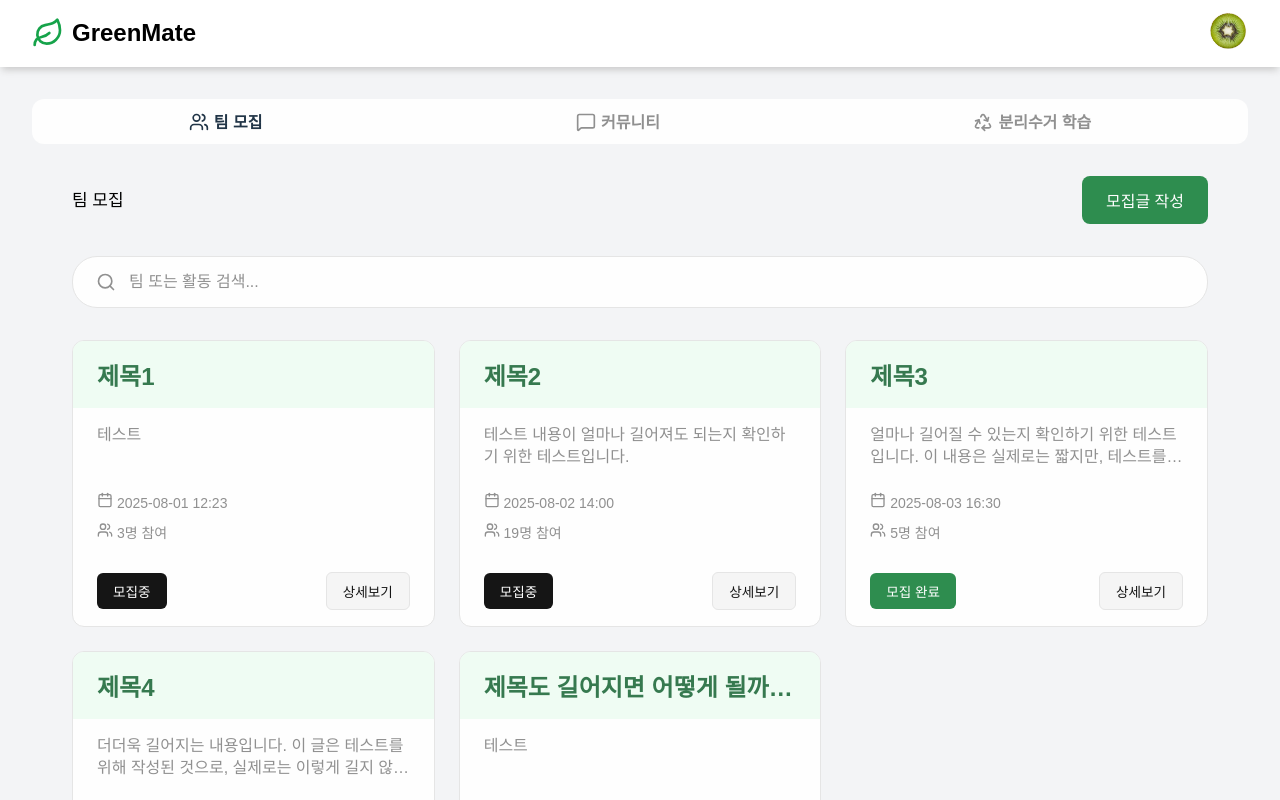
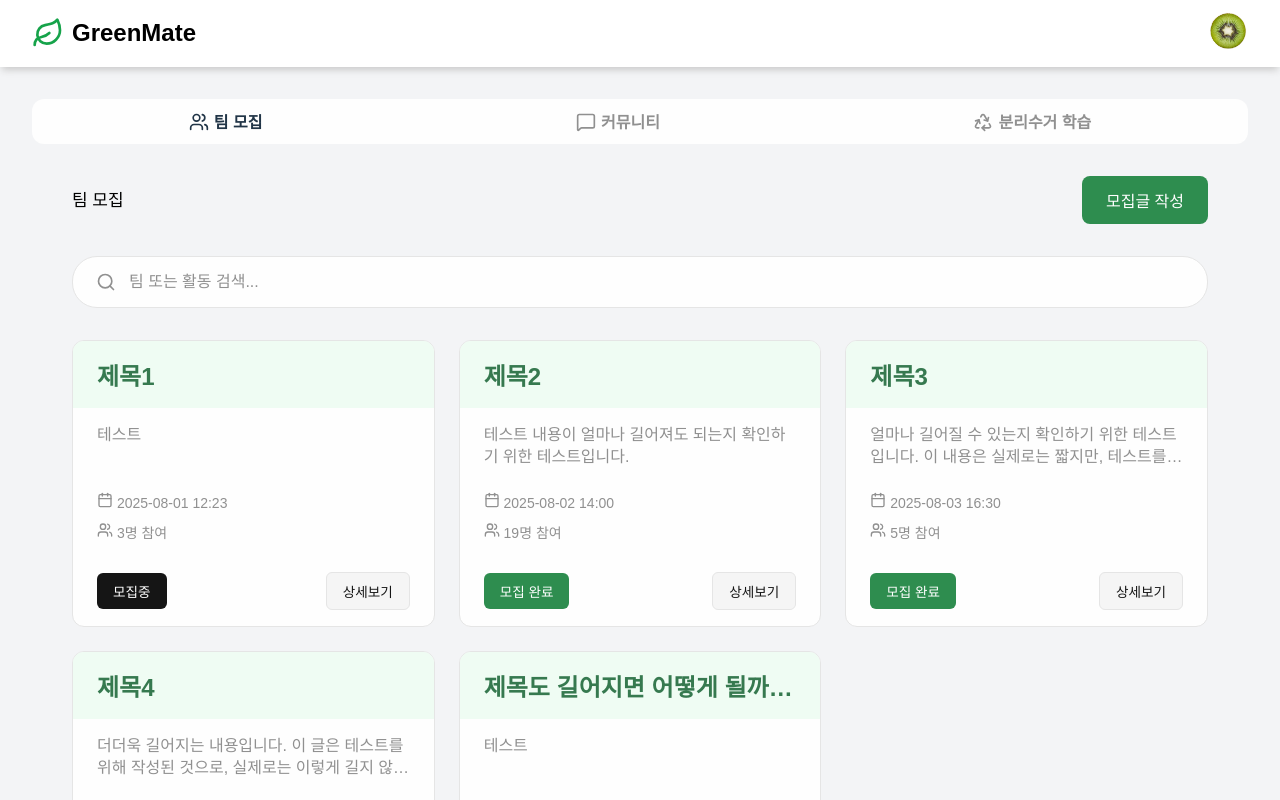
Before and after one commit to konempty/GreenMate-FE-T2, a React (Vite) app: page /post in a window 1280 px wide. Built offline with nearby package versions, Linux system fonts and the light colour scheme.

Commit message:
TEAM2-18 멘토님 리뷰 반영

```diff
--- a/src/App.tsx
+++ b/src/App.tsx
@@ -13,7 +13,6 @@ function App() {
   return (
     <BrowserRouter>
       <Routes>
-        <Route path="/post" element={<Post />} />
         <Route path="/login" element={<Login />} />
         <Route path="/signup" element={<SignUp />} />
         <Route path="/recycling-education" element={<Education />} />
@@ -21,8 +20,11 @@ function App() {
           <Route index element={<Community />} />
           <Route path=":id" element={<CommunityDetail />} />
         </Route>
-        <Route path="/post/create" element={<CreatePost />} />
-        <Route path="/post/:id" element={<DetailPost />} />
+        <Route path="/post">
+          <Route index element={<Post />} />
+          <Route path="create" element={<CreatePost />} />
+          <Route path=":id" element={<DetailPost />} />
+        </Route>
       </Routes>
     </BrowserRouter>
   );
--- a/src/components/PostItem.tsx
+++ b/src/components/PostItem.tsx
@@ -11,7 +11,9 @@ const PostItem = ({ post }: { post: Post }) => {
     void navigate(`/post/${post.id}`);
   };
 
-  const isRecruitmentComplete = post.participants >= post.maxParticipants;
+  const isRecruitmentComplete =
+    post.participants >= post.maxParticipants ||
+    new Date(post.endDate) < new Date();
 
   return (
     <div className="post-item">
--- a/src/mocks/posts.ts
+++ b/src/mocks/posts.ts
@@ -35,8 +35,8 @@ export const MOCK_POSTS: Post[] = [
     description: "테스트",
     date: "2025-08-01",
     time: "12:23",
-    endDate: "2025-08-10",
-    activityDate: "2025-08-15",
+    endDate: "2025-09-10",
+    activityDate: "2025-09-15",
     images: ["/src/mocks/images/cacao.jpg"],
     maxParticipants: 10,
     participants: 3,
@@ -122,8 +122,8 @@ export const MOCK_POSTS: Post[] = [
       "이 내용은 실제로는 짧지만, 테스트를 위해 길게 작성되었습니다.",
     date: "2025-08-03",
     time: "16:30",
-    endDate: "2025-08-15",
-    activityDate: "2025-08-25",
+    endDate: "2025-09-15",
+    activityDate: "2025-09-25",
     images: [],
     maxParticipants: 5,
     participants: 5,
--- a/src/pages/DetailPost.tsx
+++ b/src/pages/DetailPost.tsx
@@ -16,6 +16,7 @@ const DetailPost = () => {
   const { id } = useParams<{ id: string }>();
   const navigate = useNavigate();
   const [isParticipating, setIsParticipating] = useState(false);
+  const [isSubmitting, setIsSubmitting] = useState(false); // 추가
 
   // 현재 사용자 ID (실제로는 인증 상태에서 가져와야 함)
   const currentUserId = "greenmate_user01"; // 임시로 설정
@@ -35,6 +36,33 @@ const DetailPost = () => {
       }
     }
   }, [post, currentUserId]);
+
+  const handleParticipateToggle = async () => {
+    // 이미 처리 중이면 무시
+    if (isSubmitting || !post) return;
+
+    setIsSubmitting(true);
+
+    try {
+      const newParticipationState = !isParticipating;
+
+      // 실제로는 여기서 API 호출
+
+      // API 호출 시뮬레이션 (실제로는 제거)
+      await new Promise((resolve) => setTimeout(resolve, 500));
+
+      setIsParticipating(newParticipationState);
+
+      // 로컬 스토리지에 참여 상태 저장
+      const participationKey = `participation_${currentUserId}_${post.id}`;
+      localStorage.setItem(participationKey, newParticipationState.toString());
+    } catch (error) {
+      console.error("참가 상태 변경 실패:", error);
+      // 에러 발생 시 사용자에게 알림 (toast 등)
+    } finally {
+      setIsSubmitting(false);
+    }
+  };
 
   if (!post) {
     return (
@@ -59,21 +87,6 @@ const DetailPost = () => {
     );
   }
 
-  const handleParticipateToggle = () => {
-    const newParticipationState = !isParticipating;
-    setIsParticipating(newParticipationState);
-
-    try {
-      // 로컬 스토리지에 참여 상태 저장
-      const participationKey = `participation_${currentUserId}_${post.id}`;
-      localStorage.setItem(participationKey, newParticipationState.toString());
-    } catch (error) {
-      console.error(error);
-    }
-
-    // 실제로는 API 호출로 참가/취소 처리
-  };
-
   // 현재 참가자 수 계산 (토글 상태에 따라)
   const currentParticipants = isParticipating
     ? post.participants + 1
@@ -82,10 +95,16 @@ const DetailPost = () => {
   // 참가 버튼 활성화 조건 체크
   const isPostOwner = currentUserId === post.publisher_id;
   const isMaxCapacityReached = currentParticipants >= post.maxParticipants;
-  const isParticipateDisabled = isMaxCapacityReached && !isParticipating;
+  const isDeadlinePassed = new Date(post.endDate) < new Date();
+  const isParticipateDisabled =
+    (isMaxCapacityReached && !isParticipating) ||
+    isDeadlinePassed ||
+    isSubmitting; // 제출 중일 때도 비활성화
 
   // 버튼 텍스트 결정
   const getButtonText = () => {
+    if (isSubmitting) return isParticipating ? "취소 중..." : "참가 중...";
+    if (isDeadlinePassed) return "모집 마감";
     if (isMaxCapacityReached && !isParticipating) return "모집 완료";
     return isParticipating ? "참가 취소" : "참가 하기";
   };
@@ -94,8 +113,9 @@ const DetailPost = () => {
   const getButtonClass = () => {
     let baseClass = "detail-post-participate-btn";
     if (isParticipateDisabled) baseClass += " disabled";
-    if (isParticipating) baseClass += " participating";
+    if (isParticipating && !isSubmitting) baseClass += " participating";
     if (isMaxCapacityReached && !isParticipating) baseClass += " full";
+    if (isSubmitting) baseClass += " submitting"; // 로딩 상태 클래스 추가
     return baseClass;
   };
 
@@ -184,7 +204,7 @@ const DetailPost = () => {
             {/* 게시자가 아닐 때만 참가 버튼 표시 */}
             {!isPostOwner && (
               <Button
-                onClick={handleParticipateToggle}
+                onClick={() => void handleParticipateToggle()}
                 className={getButtonClass()}
                 disabled={isParticipateDisabled}
               >
--- a/src/styles/DetailPost.css
+++ b/src/styles/DetailPost.css
@@ -182,6 +182,30 @@
   background: var(--color-detail-post-danger-light);
 }
 
+/* 제출 중 상태 */
+.detail-post-participate-btn.submitting {
+  opacity: 0.7;
+  cursor: not-allowed;
+  pointer-events: none;
+}
+
+.detail-post-participate-btn.submitting::after {
+  content: "";
+  display: inline-block;
+  width: 12px;
+  height: 12px;
+  margin-left: 8px;
+  border: 2px solid transparent;
+  border-top: 2px solid currentColor;
+  border-radius: 50%;
+  animation: spin 1s linear infinite;
+}
+
+@keyframes spin {
+  0% { transform: rotate(0deg); }
+  100% { transform: rotate(360deg); }
+}
+
 /* 반응형 */
 @media (max-width: 768px) {
   .detail-post-participation {
```
